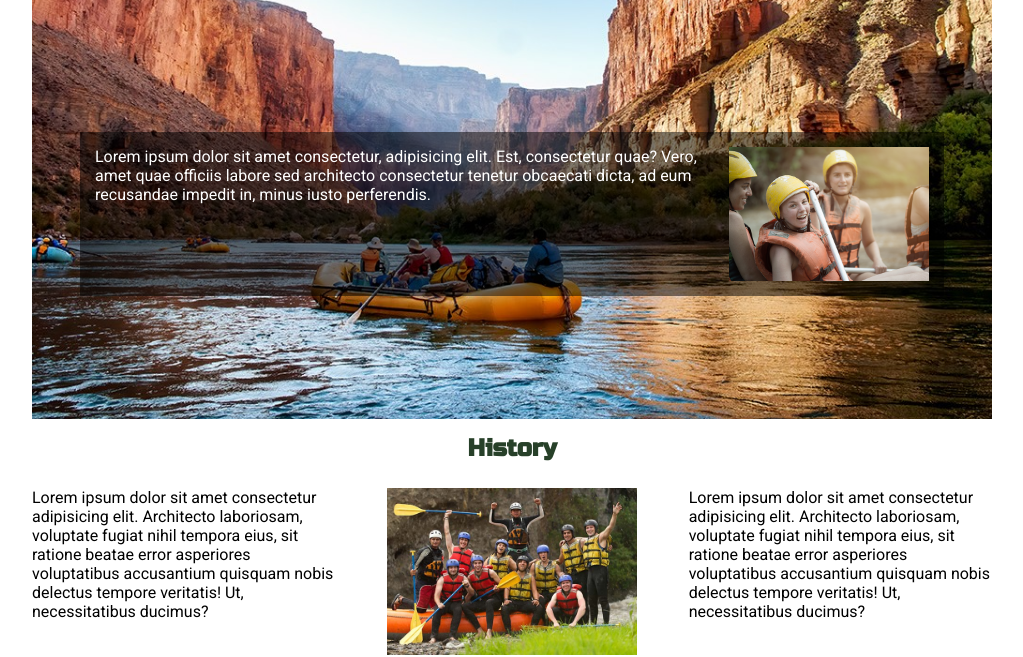
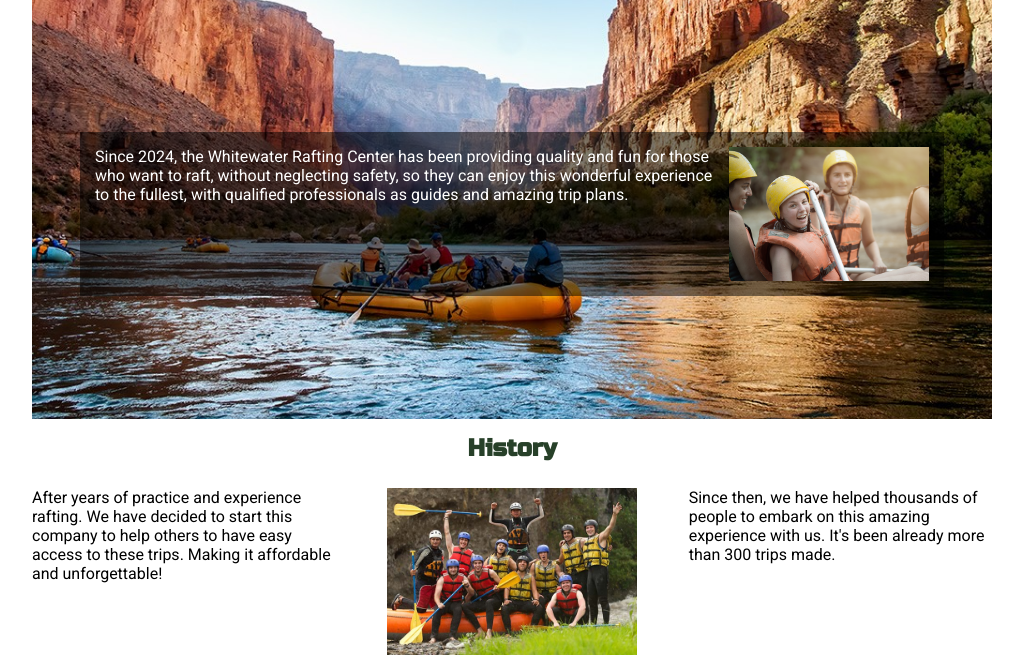
Before and after one commit to viniciuserocca/wdd130, a plain HTML site: page wwr/about.html in a window 1280 px wide. Shown: the part 298-955 px from the top of the page, without its empty margins (128-1151 px from the left). Drawn offline with Linux system fonts and the light colour scheme.

Commit message:
about page content added

```diff
--- a/wwr/about.html
+++ b/wwr/about.html
@@ -26,14 +26,15 @@
             <h1>Whitewater Rafting Center</h1>
             <article>
                 <img src="images/article.png" alt="Article">
-                <p>Lorem ipsum dolor sit amet consectetur, adipisicing elit. Est, consectetur quae? Vero, amet quae officiis labore sed architecto consectetur tenetur obcaecati dicta, ad eum recusandae impedit in, minus iusto perferendis.</p>
+                <p>Since 2024, the Whitewater Rafting Center has been providing quality and fun for those who want to raft, without neglecting safety, so they can enjoy this wonderful
+                    experience to the fullest, with qualified professionals as guides and amazing trip plans.</p>
             </article>
         </div>
         <section class="history">
             <h2>History</h2>
-            <p>Lorem ipsum dolor sit amet consectetur adipisicing elit. Architecto laboriosam, voluptate fugiat nihil tempora eius, sit ratione beatae error asperiores voluptatibus accusantium quisquam nobis delectus tempore veritatis! Ut, necessitatibus ducimus?</p>
+            <p>After years of practice and experience rafting. We have decided to start this company to help others to have easy access to these trips. Making it affordable and unforgettable!</p>
             <img src="images/history.jpg" alt="Article">
-            <p>Lorem ipsum dolor sit amet consectetur adipisicing elit. Architecto laboriosam, voluptate fugiat nihil tempora eius, sit ratione beatae error asperiores voluptatibus accusantium quisquam nobis delectus tempore veritatis! Ut, necessitatibus ducimus?</p>
+            <p>Since then, we have helped thousands of people to embark on this amazing experience with us. It's been already more than 300 trips made.</p>
         </section>
         <section class="adventure">
             <h2>Adventure Awaits You!</h2>
```
